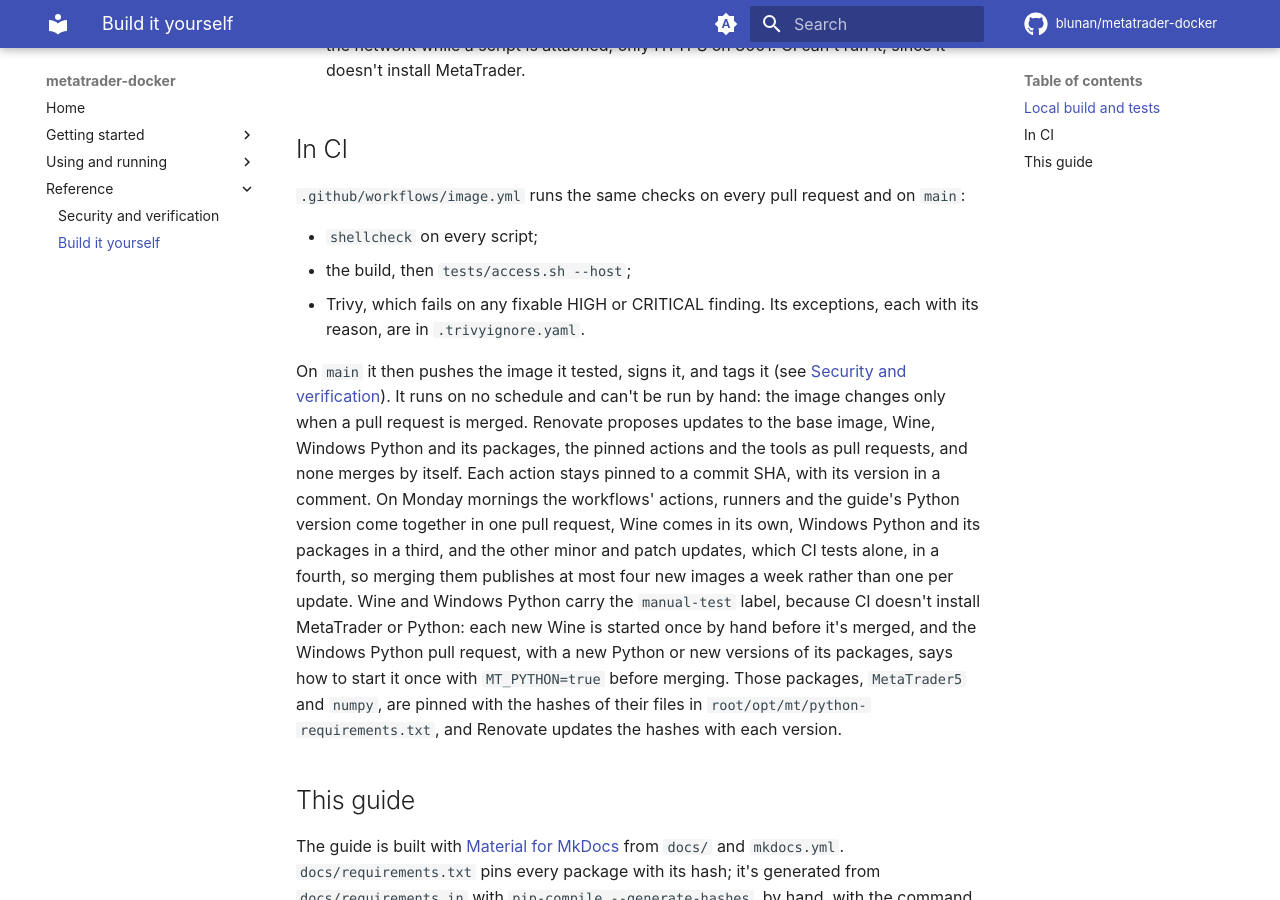
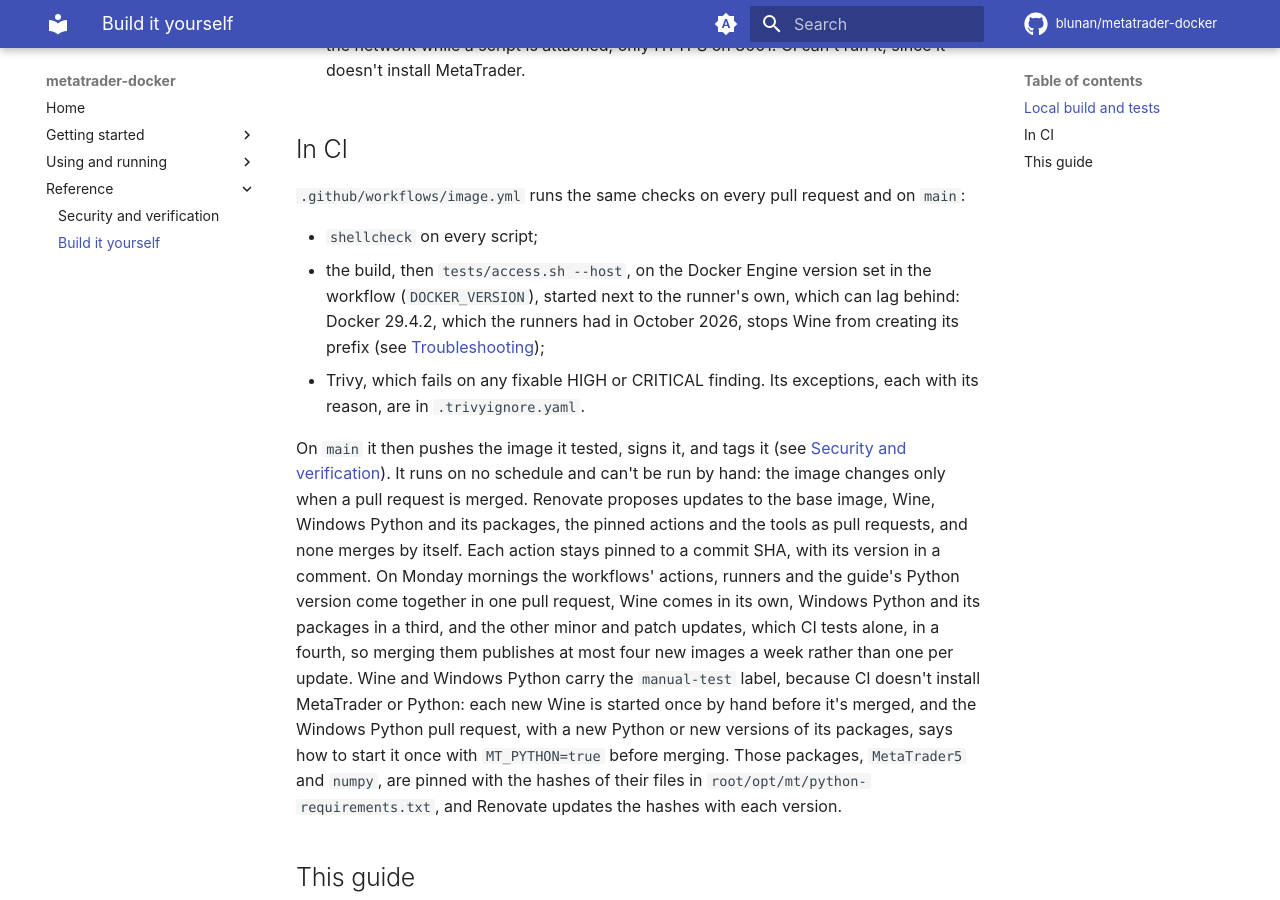
Before and after one commit to blunan/meta-trade-browser, an MkDocs documentation site: the page built from docs/building.md, in a window 1280 px wide and 900 px high, scrolled down 818 px. Built offline with MkDocs 1.6.1 and Material for MkDocs 9.7.7, drawn with Linux system fonts in a browser that asks for light colours; comment, search, counter and statistics services are not loaded.

Commit message:
ci: run the image tests on Docker Engine 29.9.2
The runners' Docker 29.4.2 has a seccomp profile that refuses socketcall, so
Wine's 32-bit programs can't reach wineserver and the first install stops at
step 1. docker/setup-docker-action starts the pinned engine next to the
runner's, and Renovate keeps the version current.

Co-Authored-By: Claude Sonnet 5.5 <noreply@anthropic.com>

```diff
--- a/docs/building.md
+++ b/docs/building.md
@@ -28,7 +28,7 @@ tests/access.sh
 `.github/workflows/image.yml` runs the same checks on every pull request and on `main`:
 
 - `shellcheck` on every script;
-- the build, then `tests/access.sh --host`;
+- the build, then `tests/access.sh --host`, on the Docker Engine version set in the workflow (`DOCKER_VERSION`), started next to the runner's own, which can lag behind: Docker 29.4.2, which the runners had in October 2026, stops Wine from creating its prefix (see [Troubleshooting](troubleshooting.md));
 - Trivy, which fails on any fixable HIGH or CRITICAL finding. Its exceptions, each with its reason, are in `.trivyignore.yaml`.
 
 On `main` it then pushes the image it tested, signs it, and tags it (see [Security and verification](verify.md)). It runs on no schedule and can't be run by hand: the image changes only when a pull request is merged. Renovate proposes updates to the base image, Wine, Windows Python and its packages, the pinned actions and the tools as pull requests, and none merges by itself. Each action stays pinned to a commit SHA, with its version in a comment. On Monday mornings the workflows' actions, runners and the guide's Python version come together in one pull request, Wine comes in its own, Windows Python and its packages in a third, and the other minor and patch updates, which CI tests alone, in a fourth, so merging them publishes at most four new images a week rather than one per update. Wine and Windows Python carry the `manual-test` label, because CI doesn't install MetaTrader or Python: each new Wine is started once by hand before it's merged, and the Windows Python pull request, with a new Python or new versions of its packages, says how to start it once with `MT_PYTHON=true` before merging. Those packages, `MetaTrader5` and `numpy`, are pinned with the hashes of their files in `root/opt/mt/python-requirements.txt`, and Renovate updates the hashes with each version.
--- a/renovate.json
+++ b/renovate.json
@@ -1,6 +1,6 @@
 {
   "$schema": "https://docs.renovatebot.com/renovate-schema.json",
-  "description": "Update PRs for the base image's digest, Wine, Windows Python and its packages (MT_PYTHON), the workflows' actions, and the cosign and Trivy versions. On Monday mornings the workflows' actions, runners and the docs build's Python version come together in one PR, Wine comes in its own, Windows Python and its packages in another, and the other minor and patch updates, which CI tests alone, in a fourth. Actions stay pinned to commit SHAs. Nothing merges by itself, and Renovate never asks GitHub to auto-merge. Every PR is assigned to blun4n-ai, and the ones that need a start by hand (Wine, Windows Python and its packages) carry the manual-test label. When a setting here is renamed or deprecated, Renovate opens a PR that migrates this file.",
+  "description": "Update PRs for the base image's digest, Wine, Windows Python and its packages (MT_PYTHON), the workflows' actions, and the cosign, Trivy and Docker Engine versions. On Monday mornings the workflows' actions, runners and the docs build's Python version come together in one PR, Wine comes in its own, Windows Python and its packages in another, and the other minor and patch updates, which CI tests alone, in a fourth. Actions stay pinned to commit SHAs. Nothing merges by itself, and Renovate never asks GitHub to auto-merge. Every PR is assigned to blun4n-ai, and the ones that need a start by hand (Wine, Windows Python and its packages) carry the manual-test label. When a setting here is renamed or deprecated, Renovate opens a PR that migrates this file.",
   "extends": [
     "config:recommended",
     ":configMigration"
```
Also changed, not shown: 1 other file.
